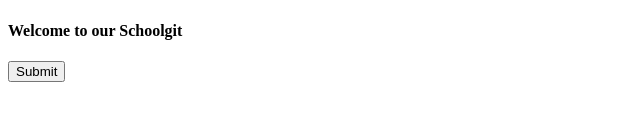
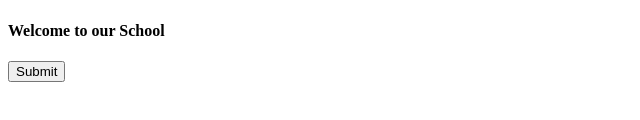
Before and after one commit to Keep-too/Git-homework, a plain HTML site: page students.html in a window 1280 px wide. Shown: the part 494-614 px from the top of the page, 0-640 px from the left. Drawn offline with Linux system fonts and the light colour scheme.

```diff
--- a/students.html
+++ b/students.html
@@ -55,6 +55,6 @@
         </fieldset>
     </form>
     </body>
-    <h4>Welcome to our Schoolgit </h4>
+    <h4>Welcome to our School</h4>
     <input type="submit" value="Submit">
 </html>
```
